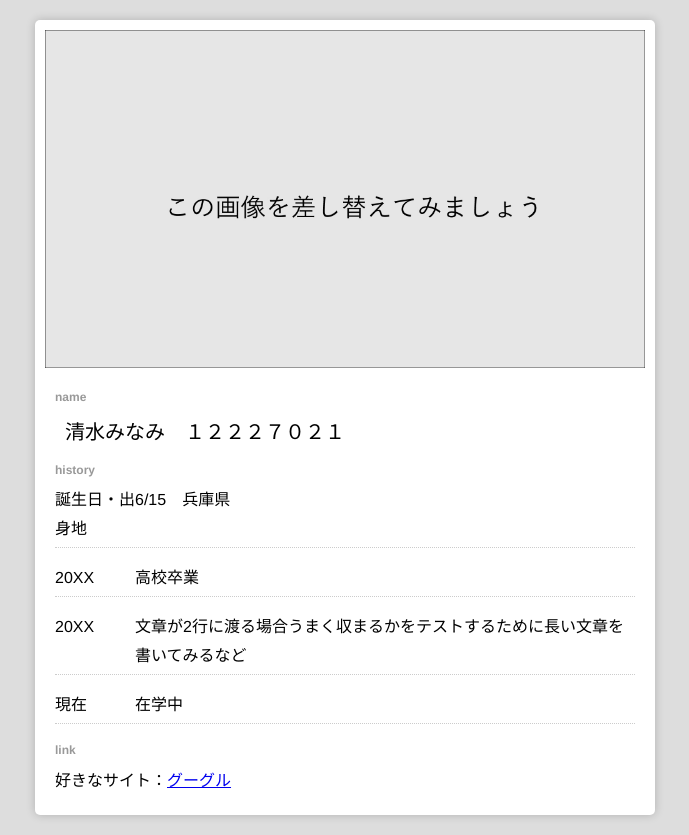
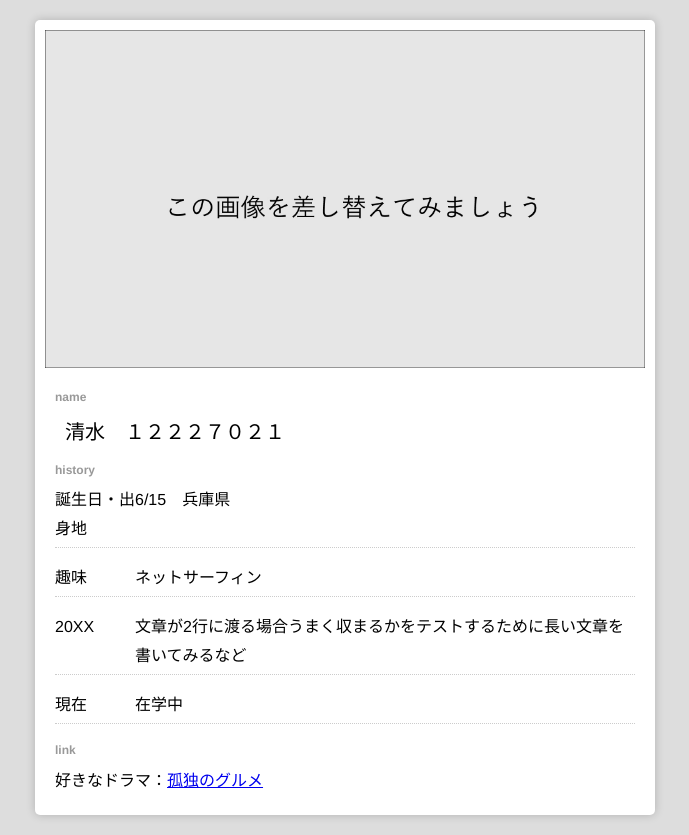
Before and after one commit to KUAD-XtechDesign/simple_page-shimizuminami0615, a plain HTML site: page index.html in a window 1280 px wide. Shown: the whole page, without its empty margins (295-984 px from the left). Drawn offline with Linux system fonts and the light colour scheme.

Commit message:
Update index.html

```diff
--- a/index.html
+++ b/index.html
@@ -19,19 +19,19 @@
       <!-- 個人情報なので注意 -->
       <div class="profile">
         <h2 class="title">name</h2>
-        <h1 class="name">清水みなみ　１２２２７０２１</h1>
+        <h1 class="name">清水　１２２２７０２１</h1>
 
         <h2 class="title">history</h2>
         <ul class="history_list">
-          <li><div class="year">誕生日・出身地</div><div class="txt">6/15　兵庫県</div></li>
-          <li><div class="year">20XX</div><div class="txt">高校卒業</div></li>
+          <li><div class="year">誕生日・出身地 </div><div class="txt">6/15　兵庫県</div></li>
+          <li><div class="year">趣味</div><div class="txt">ネットサーフィン</div></li>
           <li><div class="year">20XX</div><div class="txt">文章が2行に渡る場合うまく収まるかをテストするために長い文章を書いてみるなど</div></li>
           <li><div class="year">現在</div><div>在学中</div></li>
         </ul>
 
         <h2 class="title">link</h2>
         <div>
-          好きなサイト：<a href="https://google.com" target="_blank">グーグル</a>
+          好きなドラマ：<a href="https://www.tv-tokyo.co.jp/kodokunogurume/ target="_blank">孤独のグルメ</a>
         </div>
 
       </div>
```
